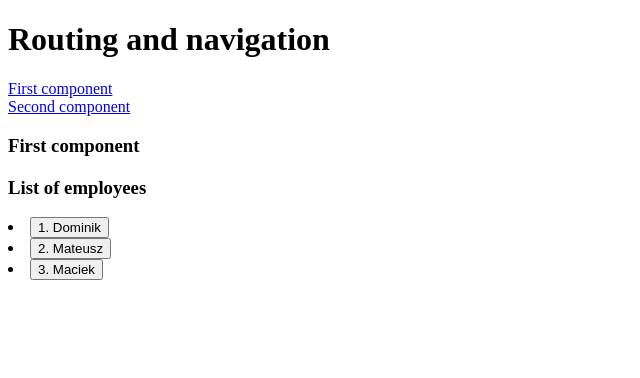
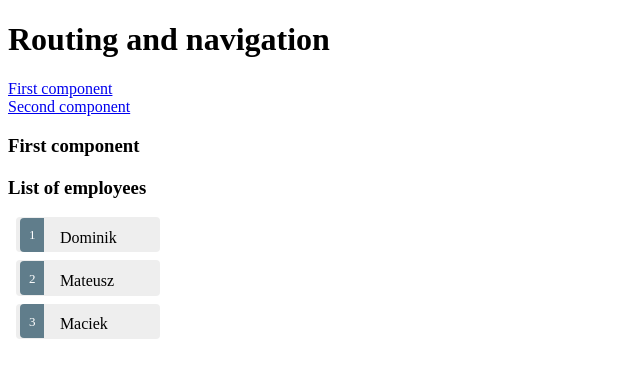
Before and after one commit to shavack/AngularWorkshop, an Angular app in the folder hello-world/: page /first in a window 1280 px wide. Shown: the top 378 px of the page, without its empty margins (0-640 px from the left). Built offline with nearby package versions, Linux system fonts and the light colour scheme.

Commit message:
optional parameter global styles

```diff
--- a/hello-world/src/app/first/first.component.ts
+++ b/hello-world/src/app/first/first.component.ts
@@ -1,6 +1,6 @@
 import { Component, EventEmitter, Input, OnInit, Output } from '@angular/core';
 import { EmployeeService } from '../employee.service';
-import { Router } from '@angular/router';
+import { Router, ActivatedRoute, ParamMap } from '@angular/router';
 
 @Component({
   selector: 'app-test',
@@ -8,22 +8,34 @@ import { Router } from '@angular/router';
     <h3>First component</h3>
     <h2>{{ errorMsg }}</h2>
     <h3>List of employees</h3>
-    <li (click)="onClick(emp)" *ngFor="let emp of employees">
-      <button>{{ emp.id }}. {{ emp.name }}</button>
-    </li>
+    <ul class="items">
+      <li
+        (click)="onClick(emp)"
+        [class.selected]="isSelected(emp)"
+        *ngFor="let emp of employees"
+      >
+        <span class="badge">{{ emp.id }}</span> {{ emp.name }}
+      </li>
+    </ul>
   `,
   styles: [],
 })
 export class FirstComponent implements OnInit {
   public employees = [];
+  public selectedId;
   public errorMsg;
 
   constructor(
     private _employeeService: EmployeeService,
-    private _router: Router
+    private _router: Router,
+    private _route: ActivatedRoute
   ) {}
 
   ngOnInit(): void {
+    this._route.paramMap.subscribe((params: ParamMap) => {
+      this.selectedId = parseInt(params.get('id'));
+    });
+
     this._employeeService.getEmployees().subscribe(
       (data) => (this.employees = data),
       (error) => (this.errorMsg = error)
@@ -33,4 +45,8 @@ export class FirstComponent implements OnInit {
   onClick(employee): void {
     this._router.navigate(['/first', employee.id]);
   }
+
+  isSelected(employee): boolean {
+    return employee.id === this.selectedId;
+  }
 }
--- a/hello-world/src/app/third/third.component.ts
+++ b/hello-world/src/app/third/third.component.ts
@@ -5,6 +5,7 @@ import { ActivatedRoute, Router, ParamMap } from '@angular/router';
   selector: 'app-third',
   template: `
     <p>You selected employee {{ employeeId }}</p>
+    <button (click)="goBack()">Back</button>
     <button (click)="goPrevious()">Previous</button>
     <button (click)="goNext()">Next</button>
   `,
@@ -22,6 +23,11 @@ export class ThirdComponent implements OnInit {
     });
   }
 
+  goBack(): void {
+    let selectedId = this.employeeId ? this.employeeId : null;
+    this._router.navigate(['/first', { id: selectedId }]);
+  }
+
   goPrevious(): void {
     this._router.navigate(['/first', this.employeeId - 1]);
   }
--- a/hello-world/src/styles.css
+++ b/hello-world/src/styles.css
@@ -1 +1,60 @@
-/* You can add global styles to this file, and also import other style files */
+.items {
+  margin: 0 0 2em 0;
+  list-style-type: none;
+  padding-left: 0;
+  width: 10em;
+}
+.items li {
+  cursor: pointer;
+  position: relative;
+  left: 0;
+  background-color: #eee;
+  margin: 0.5em;
+  padding: 0.3em;
+  height: 1.6em;
+  border-radius: 4px;
+}
+.items li:hover {
+  color: #607d8b;
+  background-color: #ddd;
+  left: 0.1em;
+}
+.items li.selected:hover {
+  background-color: #bbd8dc;
+  color: white;
+}
+
+.items .text {
+  position: relative;
+  top: -3px;
+}
+
+.items li {
+  cursor: pointer;
+  position: relative;
+  left: 0;
+  background-color: #eee;
+  margin: 0.5em;
+  padding: 0.3em;
+  height: 1.6em;
+  border-radius: 4px;
+}
+
+.items .badge {
+  display: inline-block;
+  font-size: small;
+  color: white;
+  padding: 0.8em 0.7em 0 0.7em;
+  background-color: #607d8b;
+  line-height: 1em;
+  position: relative;
+  left: -1px;
+  top: -4px;
+  height: 1.8em;
+  margin-right: 0.8em;
+  border-radius: 4px 0 0 4px;
+}
+.items li.selected {
+  background-color: #ff0000;
+  color: white;
+}
```
